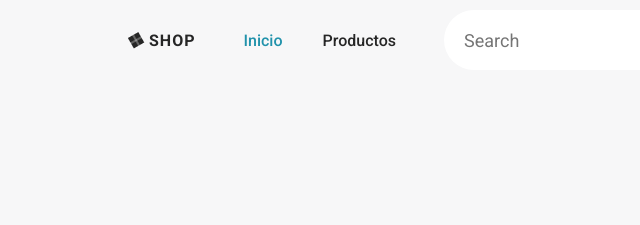
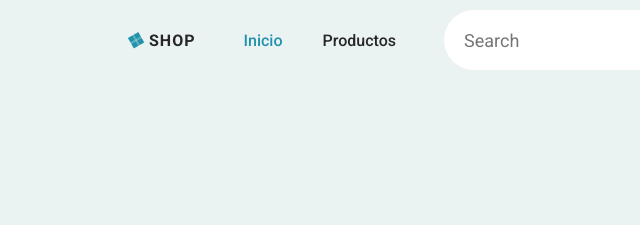
Before and after one commit to SebasProgrammer/Carro-de-Compras, a plain HTML site: page index.html in a window 1280 px wide. Shown: the top 225 px of the page, 0-640 px from the left. Drawn offline with nearby package versions, Linux system fonts and the light colour scheme.

Commit message:
new background

```diff
--- a/assets/css/style.css
+++ b/assets/css/style.css
@@ -81,7 +81,7 @@ input {
 
 body {
   margin: 0;
-  background-color: var(--body-color);
+  background-color: #ebf2f2;
   color: var(--text-color);
   /*For animation dark mode*/
   transition: .4s;
@@ -257,6 +257,10 @@ body.dark-theme {
 .nav__shop,
 .nav__close {
   color: var(--title-color);
+}
+
+.nav__logo .bx{
+  color: var(--first-color);
 }
 
 .nav__logo {
```
